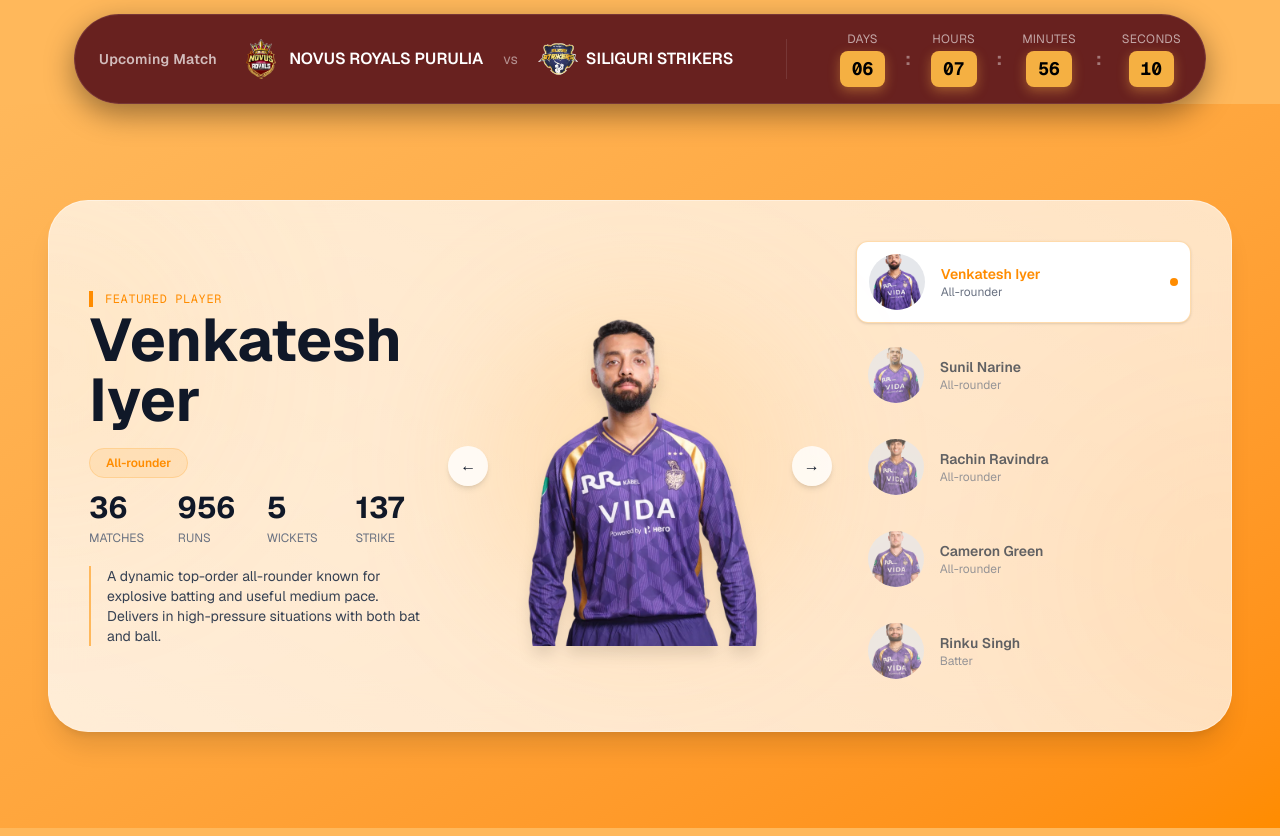
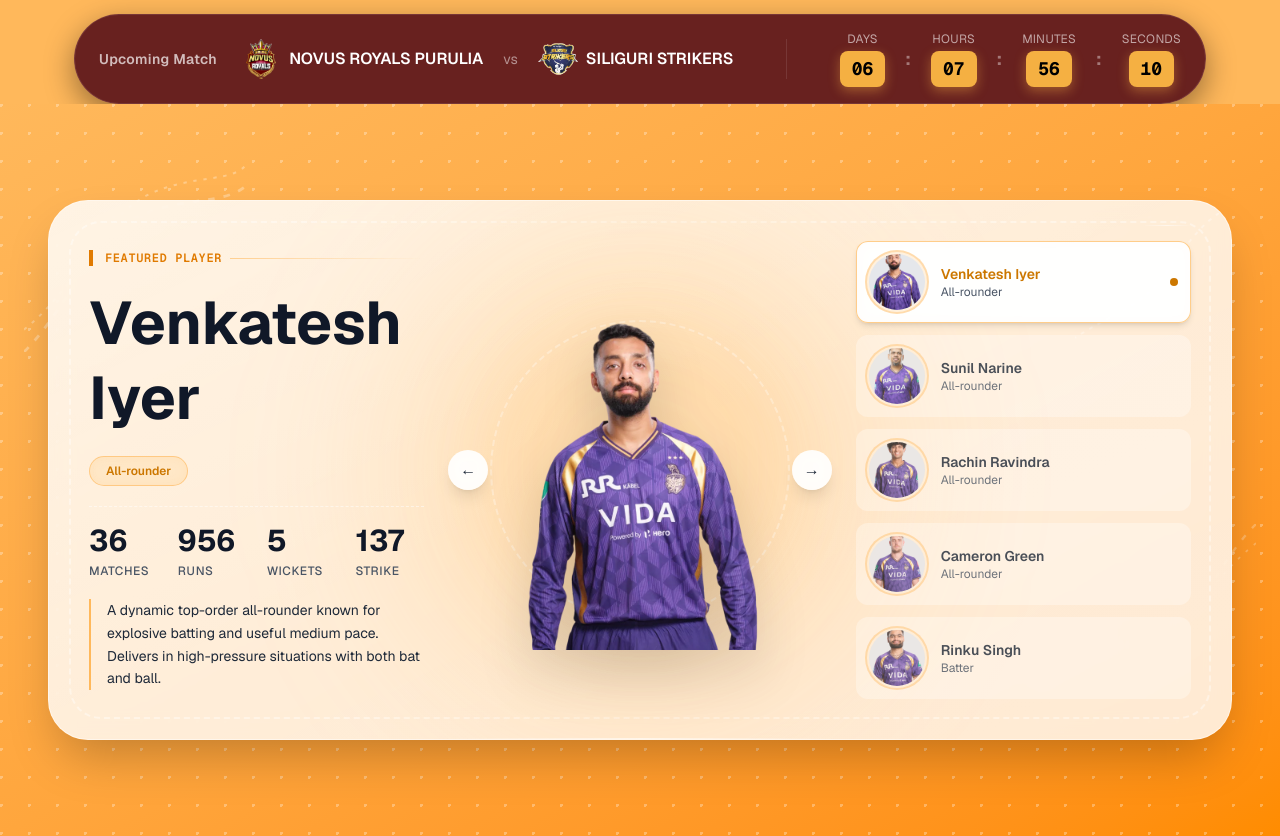
Before and after one commit to Rounak-Natta/novus-cricket, a Next.js app: page / in a window 1280 px wide. Shown: the part 793-1629 px from the top of the page. Built offline with nearby package versions, Linux system fonts and the light colour scheme.

Commit message:
Plyers  Section

```diff
--- a/src/components/OurPlayers.tsx
+++ b/src/components/OurPlayers.tsx
@@ -17,28 +17,28 @@
     role: "All-rounder",
     image: "/players/3.webp",
     stats: { matches: 162, runs: 1046, wickets: 163, strike: 165 },
-    desc: "Mystery spinner and explosive opener.",
+    desc: "Mystery spinner and explosive opener. Revolutionized T20 bowling with his carrom ball.",
   },
   {
     name: "Rachin Ravindra",
     role: "All-rounder",
     image: "/players/7.webp",
     stats: { matches: 18, runs: 420, wickets: 12, strike: 136 },
-    desc: "Promising all-rounder with strong technique.",
+    desc: "Promising all-rounder with strong technique and composure. A future star with elegant strokeplay.",
   },
   {
     name: "Cameron Green",
     role: "All-rounder",
     image: "/players/8.webp",
     stats: { matches: 32, runs: 720, wickets: 18, strike: 150 },
-    desc: "Tall pace-bowling all-rounder with power hitting.",
+    desc: "Tall pace-bowling all-rounder with immense power-hitting ability. Combines raw pace with clean striking.",
   },
   {
     name: "Rinku Singh",
     role: "Batter",
     image: "/players/4.webp",
     stats: { matches: 45, runs: 893, wickets: 0, strike: 142 },
-    desc: "Finisher with nerves of steel.",
+    desc: "Finisher with nerves of steel. Known for his six-hitting prowess and ability to chase down improbable targets.",
   },
 ];
 
@@ -46,14 +46,14 @@
   initial: { opacity: 0, y: 24 },
   animate: { opacity: 1, y: 0 },
   exit: { opacity: 0, y: -16 },
-  transition: { duration: 0.45 },
+  transition: { duration: 0.45, ease: [0.25, 0.1, 0.25, 1] },
 };
 
 const imageTransition = {
-  initial: { opacity: 0, scale: 0.92 },
-  animate: { opacity: 1, scale: 1 },
-  exit: { opacity: 0, scale: 0.96 },
-  transition: { duration: 0.5 },
+  initial: { opacity: 0, scale: 0.92, filter: "blur(4px)" },
+  animate: { opacity: 1, scale: 1, filter: "blur(0px)" },
+  exit: { opacity: 0, scale: 0.96, filter: "blur(2px)" },
+  transition: { duration: 0.5, ease: [0.32, 0.72, 0, 1] },
 };
 
 export default function PlayersSection() {
@@ -69,125 +69,233 @@
   }, []);
 
   return (
-    <section className="w-full py-24 px-4 md:px-12 bg-gradient-to-br from-[#ffb85b] via-[#ffa63d] to-[#ff8c00]">
+    <section className="w-full py-24 px-4 md:px-12 bg-gradient-to-br from-[#ffb85b] via-[#ffa63d] to-[#ff8c00] relative overflow-hidden">
+      {/* Background dotted pattern - more visible */}
+      <div
+        className="absolute inset-0 opacity-30 pointer-events-none"
+        style={{
+          backgroundImage: `radial-gradient(circle at 1px 1px, #fff 2px, transparent 1px)`,
+          backgroundSize: "28px 28px",
+        }}
+      />
 
-      {/* CARD */}
-      <div className="relative max-w-7xl mx-auto rounded-[2.5rem] bg-white/70 backdrop-blur-xl border border-white/40 shadow-xl overflow-hidden p-6 md:p-10">
+      {/* Decorative arc - top left (more intense) */}
+      <svg
+        className="absolute top-6 left-6 w-56 h-56 text-white/30 pointer-events-none"
+        viewBox="0 0 200 200"
+        fill="none"
+      >
+        <path
+          d="M0,200 C40,160 60,100 100,80 C140,60 180,70 200,50"
+          stroke="currentColor"
+          strokeWidth="2.5"
+          strokeDasharray="6 8"
+          fill="none"
+        />
+        <path
+          d="M0,180 C50,140 70,80 110,60 C150,40 190,50 200,30"
+          stroke="currentColor"
+          strokeWidth="1.8"
+          strokeDasharray="3 6"
+          fill="none"
+        />
+      </svg>
 
-        {/* subtle overlay */}
-        <div className="absolute inset-0 bg-gradient-to-tr from-white/30 to-transparent pointer-events-none" />
+      {/* Decorative arc - bottom right (more intense) */}
+      <svg
+        className="absolute bottom-6 right-6 w-72 h-72 text-white/25 pointer-events-none"
+        viewBox="0 0 300 300"
+        fill="none"
+      >
+        <path
+          d="M300,0 C260,40 240,100 200,120 C160,140 120,130 100,150"
+          stroke="currentColor"
+          strokeWidth="2.5"
+          strokeDasharray="6 10"
+          fill="none"
+        />
+        <path
+          d="M300,20 C250,60 220,120 180,140 C140,160 100,150 80,170"
+          stroke="currentColor"
+          strokeWidth="1.8"
+          strokeDasharray="3 8"
+          fill="none"
+        />
+        <circle cx="80" cy="170" r="3" fill="currentColor" />
+        <circle cx="100" cy="150" r="2" fill="currentColor" />
+      </svg>
 
-        {/* glow */}
-        <div className="absolute top-0 -left-40 w-80 h-80 bg-[#ffb85b]/30 rounded-full blur-[100px] opacity-40 pointer-events-none" />
-        <div className="absolute bottom-0 -right-40 w-80 h-80 bg-[#ff8c00]/20 rounded-full blur-[100px] opacity-30 pointer-events-none" />
+      {/* MAIN CARD */}
+      <div className="relative max-w-7xl mx-auto rounded-[2.5rem] bg-white/80 backdrop-blur-md border border-white/50 shadow-2xl overflow-hidden p-6 md:p-10 transition-all duration-300">
+        {/* Inner dashed border - more visible */}
+        <div className="absolute inset-5 rounded-[2rem] border-2 border-dashed border-white/40 pointer-events-none" />
+
+        {/* Subtle arc inside card - top right */}
+        <svg
+          className="absolute top-3 right-3 w-36 h-36 text-white/30 pointer-events-none"
+          viewBox="0 0 150 150"
+          fill="none"
+        >
+          <path
+            d="M150,0 C120,20 100,60 80,80 C60,100 30,110 0,130"
+            stroke="currentColor"
+            strokeWidth="2"
+            strokeDasharray="4 6"
+            fill="none"
+          />
+        </svg>
+
+        {/* Gradient overlay for depth */}
+        <div className="absolute inset-0 bg-gradient-to-br from-white/20 via-transparent to-white/5 pointer-events-none" />
+
+        {/* Soft glow behind content */}
+        <div className="absolute top-1/2 left-1/2 -translate-x-1/2 -translate-y-1/2 w-[500px] h-[500px] bg-[#ffb85b]/20 rounded-full blur-[80px] pointer-events-none" />
 
         <div className="relative grid md:grid-cols-3 gap-8 lg:gap-12 items-center">
-
-          {/* LEFT */}
+          {/* LEFT SECTION */}
           <div className="space-y-5">
-            <span className="text-xs font-mono tracking-wider text-[#ff8c00] uppercase border-l-4 border-[#ff8c00] pl-3">
-              Featured Player
-            </span>
+            <div className="flex items-center gap-2">
+              <span className="text-xs font-mono tracking-wider text-[#e07a00] uppercase border-l-4 border-[#e07a00] pl-3 font-semibold">
+                Featured Player
+              </span>
+              <div className="flex-1 h-px bg-gradient-to-r from-[#ffb85b]/60 to-transparent" />
+            </div>
 
             <AnimatePresence mode="wait">
-              <motion.div key={active} {...fadeUp} className="space-y-5">
-
-                <h2 className="text-4xl md:text-5xl lg:text-6xl font-bold text-gray-900">
+              <motion.div
+                key={active}
+                variants={fadeUp}
+                initial="initial"
+                animate="animate"
+                exit="exit"
+                className="space-y-5"
+              >
+                <h2 className="text-4xl md:text-5xl lg:text-6xl font-bold text-gray-900 leading-tight">
                   {player.name}
                 </h2>
 
-                <span className="px-4 py-1.5 text-xs font-semibold bg-[#ffb85b]/20 text-[#ff8c00] rounded-full border border-[#ffb85b]/40">
-                  {player.role}
-                </span>
+                <div className="flex flex-wrap gap-3">
+                  <span className="px-4 py-1.5 text-xs font-semibold bg-[#ffb85b]/30 text-[#cc7700] rounded-full border border-[#ffb85b]/60 backdrop-blur-sm">
+                    {player.role}
+                  </span>
+                </div>
 
-                {/* stats */}
-                <div className="grid grid-cols-4 gap-5 pt-4">
+                {/* stats grid with dotted top border */}
+                <div className="grid grid-cols-4 gap-5 pt-4 border-t border-dashed border-white/50">
                   {Object.entries(player.stats).map(([key, val]) => (
-                    <div key={key}>
+                    <div key={key} className="text-center md:text-left">
                       <p className="text-2xl md:text-3xl font-bold text-gray-900">
                         {val}
                       </p>
-                      <p className="text-xs uppercase text-gray-500 mt-1">
+                      <p className="text-xs uppercase tracking-wider text-gray-600 mt-1 font-medium">
                         {key}
                       </p>
                     </div>
                   ))}
                 </div>
 
-                <p className="text-gray-700 text-sm border-l-2 border-[#ffb85b] pl-4">
+                <p className="text-gray-800 text-sm leading-relaxed border-l-2 border-[#ffb85b] pl-4">
                   {player.desc}
                 </p>
-
               </motion.div>
             </AnimatePresence>
           </div>
 
-          {/* CENTER */}
+          {/* CENTER: HERO IMAGE */}
           <div className="relative flex justify-center items-center">
-
-            <div className="absolute w-[320px] h-[320px] rounded-full bg-[#ffb85b]/20 blur-3xl" />
+            {/* Decorative dashed ring behind image */}
+            <div className="absolute w-[300px] h-[300px] rounded-full border-2 border-dashed border-white/40" />
+            <div className="absolute w-[320px] h-[320px] rounded-full bg-[#ffb85b]/20 blur-2xl" />
 
             <AnimatePresence mode="wait">
-              <motion.div key={player.image} {...imageTransition}
-                className="relative w-[260px] h-[260px] md:w-[360px] md:h-[360px] z-10">
-
+              <motion.div
+                key={player.image}
+                variants={imageTransition}
+                initial="initial"
+                animate="animate"
+                exit="exit"
+                className="relative w-[260px] h-[260px] md:w-[360px] md:h-[360px] z-10"
+              >
                 <Image
                   src={player.image}
                   alt={player.name}
                   fill
-                  className="object-contain drop-shadow-xl"
+                  className="object-contain drop-shadow-2xl"
+                  priority
                 />
               </motion.div>
             </AnimatePresence>
 
-            {/* buttons */}
+            {/* Navigation Buttons */}
             <button
               onClick={handlePrevious}
-              className="absolute left-0 md:-left-6 top-1/2 -translate-y-1/2 w-10 h-10 rounded-full bg-white/80 text-gray-900 shadow-md hover:bg-[#ffb85b] hover:text-white transition"
+              className="absolute left-0 md:-left-6 top-1/2 -translate-y-1/2 w-10 h-10 rounded-full bg-white/90 text-gray-800 shadow-lg backdrop-blur-sm hover:bg-[#ffb85b] hover:text-white transition-all duration-300 flex items-center justify-center z-20"
+              aria-label="Previous"
             >
               ←
             </button>
 
             <button
               onClick={handleNext}
-              className="absolute right-0 md:-right-6 top-1/2 -translate-y-1/2 w-10 h-10 rounded-full bg-white/80 text-gray-900 shadow-md hover:bg-[#ffb85b] hover:text-white transition"
+              className="absolute right-0 md:-right-6 top-1/2 -translate-y-1/2 w-10 h-10 rounded-full bg-white/90 text-gray-800 shadow-lg backdrop-blur-sm hover:bg-[#ffb85b] hover:text-white transition-all duration-300 flex items-center justify-center z-20"
+              aria-label="Next"
             >
               →
             </button>
-
           </div>
 
-          {/* RIGHT */}
-          <div className="space-y-3">
+          {/* RIGHT: THUMBNAIL LIST */}
+          <div className="space-y-3 relative">
+            {/* small dotted accent above list */}
+            <div className="absolute -top-4 right-0 w-12 h-px bg-gradient-to-r from-transparent via-white/50 to-transparent" />
+
             {players.map((p, i) => (
-              <button
+              <motion.button
                 key={i}
                 onClick={() => setActive(i)}
-                className={`w-full flex items-center gap-4 p-3 rounded-xl transition ${
+                whileHover={{ scale: 1.02 }}
+                whileTap={{ scale: 0.98 }}
+                className={`w-full flex items-center gap-4 p-3 rounded-xl transition-all duration-300 ${
                   i === active
-                    ? "bg-white border border-[#ffb85b]/50 shadow"
-                    : "hover:bg-white/50 opacity-70 hover:opacity-100"
+                    ? "bg-white/90 shadow-md border border-[#ffb85b]/70 backdrop-blur-sm"
+                    : "bg-white/40 hover:bg-white/60 opacity-80 hover:opacity-100 border border-transparent"
                 }`}
               >
-                <div className="relative w-14 h-14 rounded-full overflow-hidden bg-gray-200">
-                  <Image src={p.image} alt={p.name} fill className="object-cover" />
+                <div className="relative w-14 h-14 rounded-full overflow-hidden bg-gray-200 ring-2 ring-offset-2 ring-offset-white/60 ring-[#ffb85b]/50">
+                  <Image
+                    src={p.image}
+                    alt={p.name}
+                    fill
+                    sizes="56px"
+                    className="object-cover"
+                  />
                 </div>
 
                 <div className="text-left flex-1">
-                  <p className={`text-sm font-semibold ${i === active ? "text-[#ff8c00]" : "text-gray-800"}`}>
+                  <p
+                    className={`text-sm font-semibold ${
+                      i === active ? "text-[#cc7700]" : "text-gray-800"
+                    }`}
+                  >
                     {p.name}
                   </p>
-                  <p className="text-xs text-gray-500">{p.role}</p>
+                  <p className="text-xs text-gray-600">{p.role}</p>
                 </div>
 
                 {i === active && (
-                  <div className="w-2 h-2 rounded-full bg-[#ff8c00]" />
+                  <motion.div
+                    layoutId="activeDot"
+                    className="w-2 h-2 rounded-full bg-[#cc7700]"
+                    transition={{ type: "spring", stiffness: 500, damping: 30 }}
+                  />
                 )}
-              </button>
+              </motion.button>
             ))}
           </div>
+        </div>
 
-        </div>
+        {/* Bottom subtle decorative line */}
+        <div className="absolute bottom-0 left-1/3 right-1/3 h-px bg-gradient-to-r from-transparent via-white/60 to-transparent" />
       </div>
     </section>
   );
```
